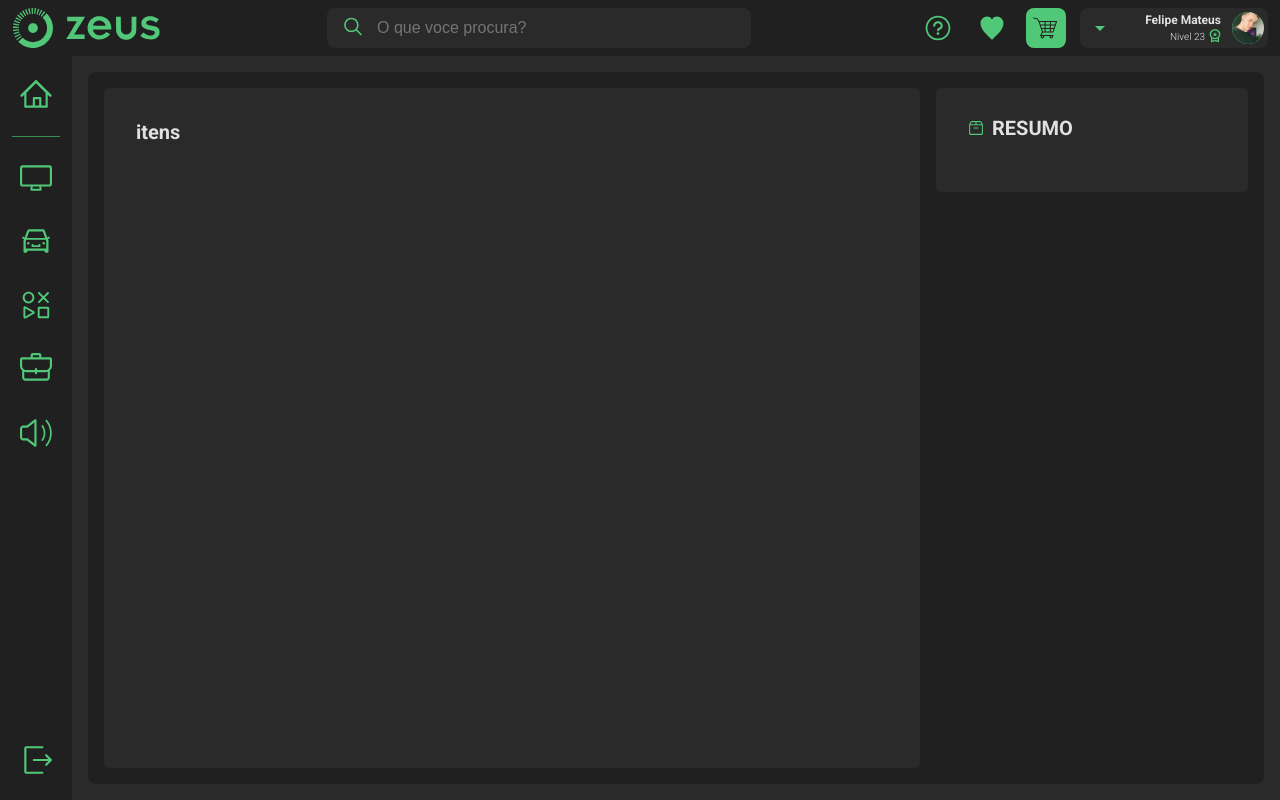
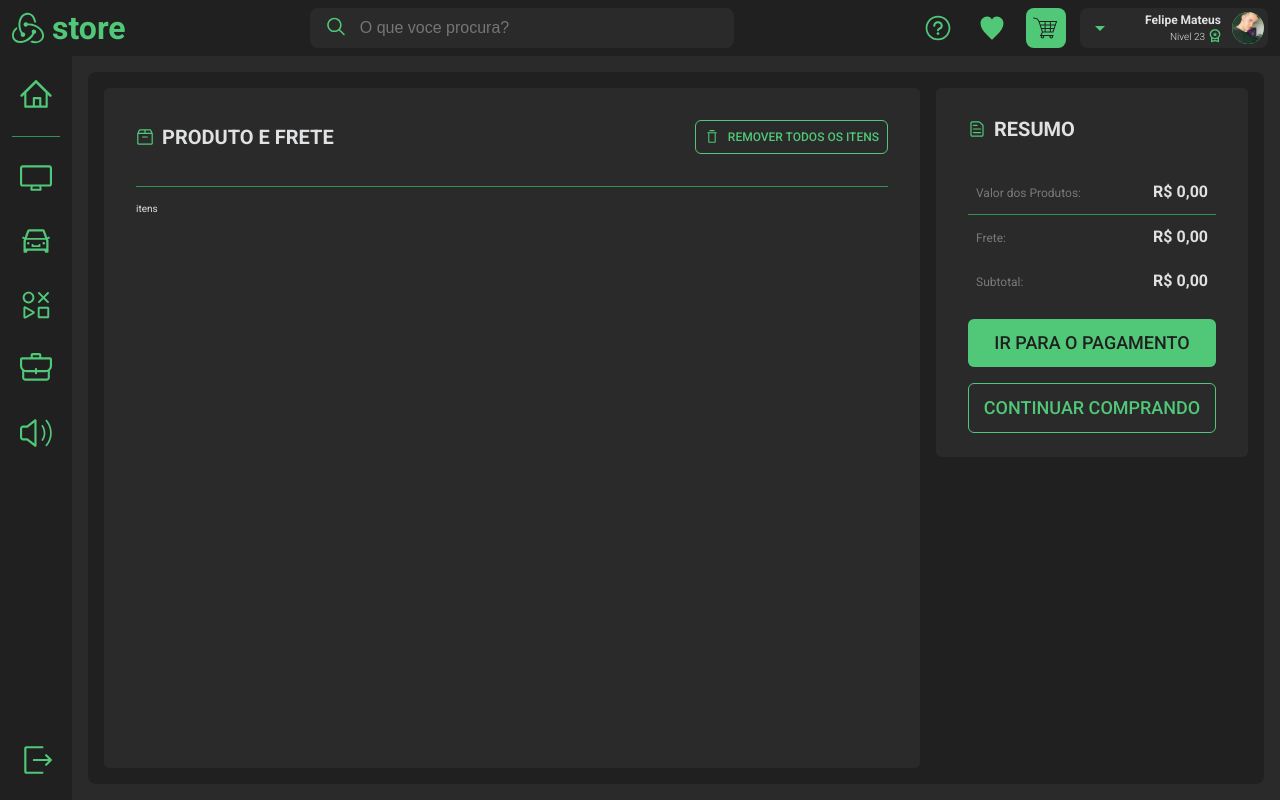
Before and after one commit to avulso17/redux-store, a Next.js app: page /cart in a window 1280 px wide. Built offline with nearby package versions, Linux system fonts and the light colour scheme.

Commit message:
feat: change logo, create some components for cart page

```diff
--- a/src/components/button/index.tsx
+++ b/src/components/button/index.tsx
@@ -1,28 +1,29 @@
 import type { ReactNode, CSSProperties } from 'react'
 
-import styled from 'styled-components'
+import styled, { css } from 'styled-components'
 
 interface IButtonProps {
   children: ReactNode
   onClick?: () => void
   size?: 'full' | 'hug'
   style?: CSSProperties
+  variant?: 'colorful' | 'outlined'
 }
 export function Button({ ...props }: IButtonProps): JSX.Element {
-  const { children, size } = props
+  const { children, size, variant = 'colorful' } = props
 
   return (
-    <StyledButton size={size} {...props}>
+    <StyledButton variant={variant} size={size} {...props}>
       {children}
     </StyledButton>
   )
 }
 
-const StyledButton = styled.button<{ size?: IButtonProps['size'] }>`
-  background: ${({ theme }) => theme.default.primary};
-  border: none;
+const StyledButton = styled.button<{
+  size?: IButtonProps['size']
+  variant?: IButtonProps['variant']
+}>`
   border-radius: 0.6rem;
-  color: ${({ theme }) => theme.default.textContrast};
   display: flex;
   align-items: center;
   justify-content: center;
@@ -41,7 +42,28 @@ const StyledButton = styled.button<{ size?: IButtonProps['size'] }>`
     width: 1.8rem;
   }
 
-  &:hover {
-    background: ${({ theme }) => theme.default.thumbHover};
-  }
+  ${({ variant }) =>
+    variant === 'colorful' &&
+    css`
+      background: ${({ theme }) => theme.default.primary};
+      border: none;
+      color: ${({ theme }) => theme.default.textContrast};
+
+      &:hover {
+        background: ${({ theme }) => theme.default.thumbHover};
+      }
+    `}
+
+  ${({ variant }) =>
+    variant === 'outlined' &&
+    css`
+      background: unset;
+      border: 1px solid ${({ theme }) => theme.default.primary};
+      color: ${({ theme }) => theme.default.primary};
+
+      &:hover {
+        background-color: ${({ theme }) => theme.default.primary};
+        color: ${({ theme }) => theme.default.textContrast};
+      }
+    `}
 `
--- a/src/components/navbar/navbar.tsx
+++ b/src/components/navbar/navbar.tsx
@@ -4,6 +4,7 @@ import { useRouter } from 'next/router'
 import { useState } from 'react'
 import { toast } from 'react-hot-toast'
 import { GiShoppingCart } from 'react-icons/gi'
+import { SiRedux } from 'react-icons/si'
 
 import { useAppSelector } from '@/hooks/useType'
 import {
@@ -38,7 +39,10 @@ export function Navbar(): JSX.Element {
     <>
       <Container>
         <Link href={'/'}>
-          <Logo src={'/logos/zeus_logo_orange.svg'} alt='Zeus' />
+          <Logo>
+            <SiRedux />
+            store
+          </Logo>
         </Link>
 
         <InputDiv>
--- a/src/components/navbar/styles.ts
+++ b/src/components/navbar/styles.ts
@@ -10,12 +10,17 @@ export const Container = styled.nav`
   height: 100%;
   width: 100%;
 `
-export const Logo = styled.img`
-  -webkit-user-drag: none;
+export const Logo = styled.span`
+  color: ${({ theme }) => theme.default.primary};
   cursor: pointer;
-  object-fit: contain;
+  display: flex;
+  align-items: center;
+  gap: 0.8rem;
+  font-size: 3.2rem;
+  font-weight: 700;
+  line-height: 3.4rem;
   height: 4rem;
-  width: 14.8rem;
+  width: fit-content;
 `
 
 export const InputDiv = styled.form`
@@ -129,8 +134,8 @@ export const CartCount = styled.span`
   place-items: center;
   font-weight: 500;
   position: absolute;
-  top: 0;
-  right: 0;
+  top: -2px;
+  right: -2px;
   height: 1.8rem;
   width: 1.8rem;
 `
--- a/src/components/productItem/styles.ts
+++ b/src/components/productItem/styles.ts
@@ -9,7 +9,6 @@ export const Container = styled.div`
   outline: 2px solid transparent;
   padding: 1.2rem;
   transition: outline ${({ theme }) => theme.transition.default};
-  /* height: ; */
   width: 33.6rem;
 
   > img {
@@ -40,7 +39,7 @@ export const TitleBox = styled.div`
   }
 
   > p {
-    color: #797979;
+    color: ${({ theme }) => theme.default.textAlpha};
     font-size: 1.6rem;
     overflow: hidden;
     overflow-y: auto;
--- a/src/pages/cart/index.tsx
+++ b/src/pages/cart/index.tsx
@@ -1,26 +1,68 @@
+import { Button } from '@/components/button'
+import { Separator } from '@/components/separator'
 import { useAppSelector } from '@/hooks/useType'
-import { ArchiveIcon } from '@radix-ui/react-icons'
+import { ArchiveIcon, FileTextIcon, TrashIcon } from '@radix-ui/react-icons'
 
-import { CartContent, Container, ResumeSection } from './styles'
+import {
+  CartContent,
+  CartHeader,
+  CartList,
+  Container,
+  ResumeSection,
+} from './styles'
 
 export default function CartPage(): JSX.Element {
-  const { cart } = useAppSelector((state) => ({
+  const { cart, itens } = useAppSelector((state) => ({
     cart: state.cart,
+    itens: state.itens.filter((item) => item.id === state.cart[0]),
   }))
 
-  console.log(cart)
+  console.log(itens)
 
   return (
     <Container>
       <CartContent>
-        <h1>itens</h1>
+        <CartHeader>
+          <ArchiveIcon />
+          <h2>Produto e frete</h2>
+
+          <button>
+            <TrashIcon />
+            REMOVER TODOS OS ITENS
+          </button>
+        </CartHeader>
+
+        <Separator orientation='horizontal' />
+
+        <CartList>itens</CartList>
       </CartContent>
 
       <ResumeSection>
-        <h2>
-          <ArchiveIcon />
-          Resumo
-        </h2>
+        <CartHeader>
+          <FileTextIcon />
+          <h2>Resumo</h2>
+        </CartHeader>
+
+        <div>
+          <p>
+            Valor dos Produtos: <b>R$ 0,00</b>
+          </p>
+
+          <Separator orientation='horizontal' />
+
+          <p>
+            Frete: <b>R$ 0,00</b>
+          </p>
+
+          <p>
+            Subtotal: <b>R$ 0,00</b>
+          </p>
+        </div>
+
+        <Button size='full'>Ir para o pagamento</Button>
+        <Button variant='outlined' size='full'>
+          Continuar comprando
+        </Button>
       </ResumeSection>
     </Container>
   )
--- a/src/pages/cart/styles.ts
+++ b/src/pages/cart/styles.ts
@@ -13,34 +13,105 @@ export const Container = styled.div`
 export const CartContent = styled.div`
   background-color: ${({ theme }) => theme.default.bgColor};
   border-radius: 0.6rem;
+  display: flex;
+  flex-direction: column;
+  gap: 1.6rem;
   overflow-x: hidden;
   padding: 3.2rem;
   height: 100%;
   width: 100%;
 `
 
+export const CartList = styled.div``
+
+export const CartHeader = styled.div`
+  display: flex;
+  align-items: center;
+  gap: 0.8rem;
+  margin-bottom: 1.6rem;
+  height: fit-content;
+  width: 100%;
+
+  > svg {
+    color: ${({ theme }) => theme.default.primary};
+    height: 1.8rem;
+    width: 1.8rem;
+  }
+
+  > h2 {
+    font-size: 2rem;
+    font-weight: 700;
+    line-height: 1.4rem;
+    text-transform: uppercase;
+  }
+
+  > button {
+    background: unset;
+    border: 1px solid ${({ theme }) => theme.default.primary};
+    border-radius: 0.6rem;
+    color: ${({ theme }) => theme.default.primary};
+    display: flex;
+    align-items: center;
+    justify-content: center;
+    gap: 0.8rem;
+    font-size: 1.2rem;
+    font-weight: 500;
+    line-height: 1.6rem;
+    padding: 0.8rem;
+    margin-left: auto;
+    transition: all ${({ theme }) => theme.transition.default};
+    height: fit-content;
+
+    > svg {
+      color: inherit;
+      height: 1.6rem;
+      width: 1.6rem;
+    }
+
+    &:hover {
+      background-color: ${({ theme }) => theme.default.primary};
+      color: ${({ theme }) => theme.default.textContrast};
+    }
+  }
+`
+
 export const ResumeSection = styled.div`
   background-color: ${({ theme }) => theme.default.bgColor};
   border-radius: 0.6rem;
+  display: flex;
+  flex-direction: column;
+  gap: 1.6rem;
   padding: 3.2rem 3.2rem 2.4rem;
   height: fit-content;
   min-width: 31.2rem;
   width: 31.2rem;
 
-  > h2 {
+  > button {
+    text-transform: uppercase;
+    white-space: nowrap;
+  }
+
+  > div:nth-child(2) {
     display: flex;
-    align-items: center;
-    gap: 0.8rem;
-    font-size: 2rem;
-    font-weight: 700;
-    line-height: 1.4rem;
-    margin-bottom: 3.2rem;
-    text-transform: uppercase;
+    flex-direction: column;
 
-    > svg {
-      color: ${({ theme }) => theme.default.primary};
-      height: 1.6rem;
-      width: 1.6rem;
+    > p {
+      color: ${({ theme }) => theme.default.textAlpha};
+      display: flex;
+      align-items: baseline;
+      justify-content: space-between;
+      gap: 0.4rem;
+      font-size: 1.2rem;
+      font-weight: 400;
+      line-height: 1.8rem;
+      padding: 0.8rem;
+
+      > b {
+        color: ${({ theme }) => theme.default.text};
+        font-size: 1.6rem;
+        line-height: 2.8rem;
+        font-weight: 700;
+      }
     }
   }
 `
--- a/src/styles/styled.d.ts
+++ b/src/styles/styled.d.ts
@@ -24,6 +24,7 @@ interface IDefault {
   scroll: string
   selection: string
   text: string
+  textAlpha: string
   textContrast: string
   thumb: string
   thumbHover: string
--- a/src/styles/theme.ts
+++ b/src/styles/theme.ts
@@ -27,6 +27,7 @@ export const lightTheme: IDefaultTheme = {
     scroll: 'unset',
     selection: '#E76D1D',
     text: '#333333',
+    textAlpha: 'rgba(0, 0, 0, 0.5)',
     textContrast: '#FFFFFF',
     thumb: '#E76D1D',
     thumbHover: '#E65100',
@@ -70,6 +71,7 @@ export const darkTheme: IDefaultTheme = {
     scroll: 'unset',
     selection: '#339152',
     text: '#E0E1E2',
+    textAlpha: '#797979',
     textContrast: '#202020',
     thumb: '#50c878',
     thumbHover: '#339152',
```
